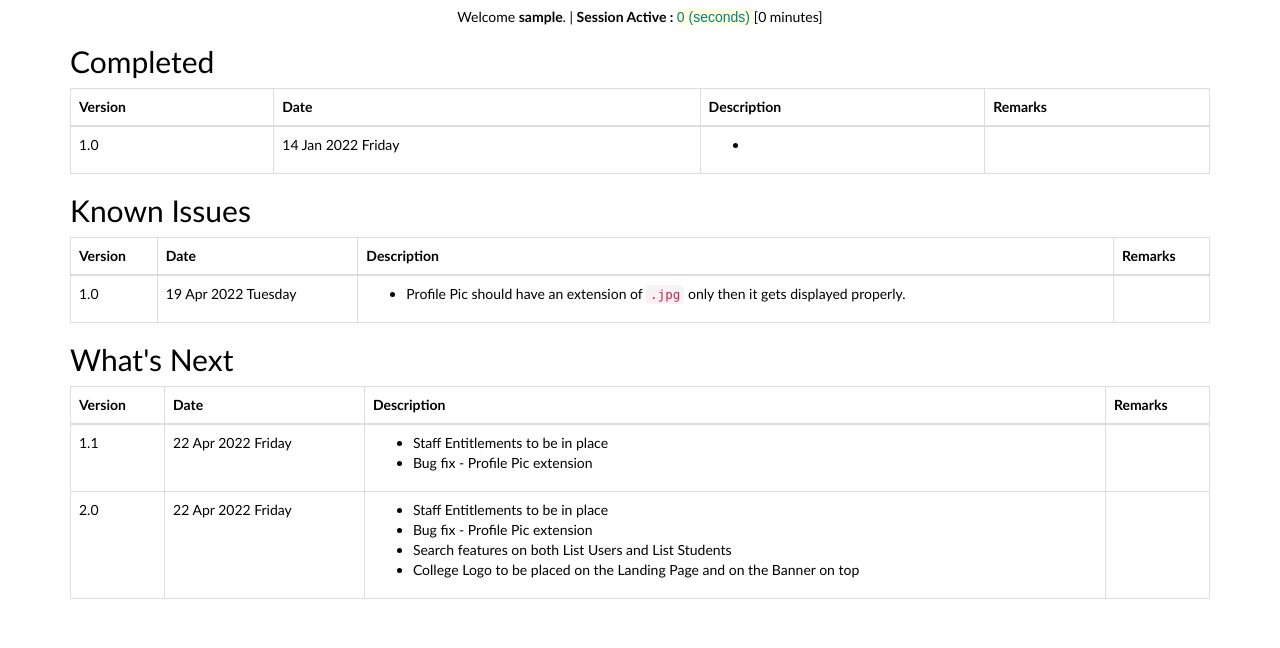
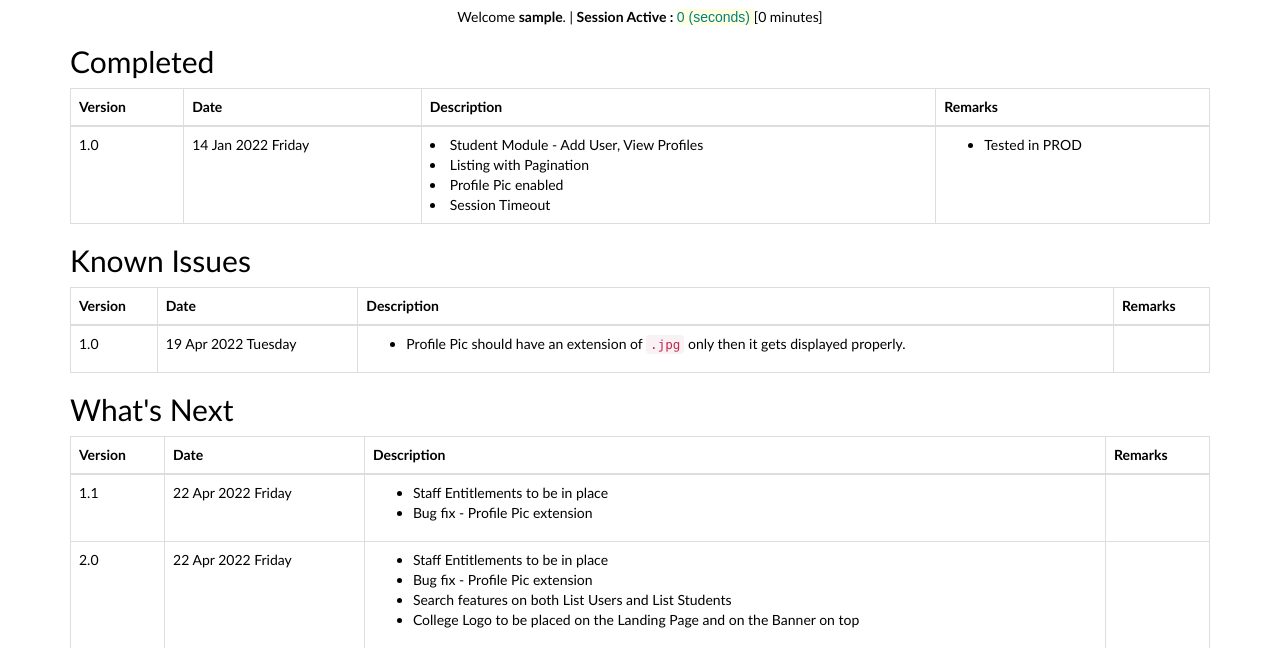
Before and after one commit to itsraghz/php-student-management-system, a PHP site: page /VersionHistory.php in a window 1280 px wide. Shown: the part 101-749 px from the top of the page. Run offline with PHP 8.4, Linux system fonts and the light colour scheme; the visitor is signed in with stand-in values (Sample User, id 1); some libraries are stand-ins or nearby versions.

Commit message:
V1.0 Rollout to PROD - Cleanup

```diff
--- a/VersionHistory.php
+++ b/VersionHistory.php
@@ -19,11 +19,17 @@
             <td>1.0</td>
             <td>14 Jan 2022 Friday</td>
             <td>
-              <ul>
-                <li></li>
+                <li>Student Module - Add User, View Profiles</li>
+                <li>Listing with Pagination</li>
+                <li>Profile Pic enabled</li>
+                <li>Session Timeout</li>
               </ul>
             </td>
-            <td></td>
+            <td>
+              <ul>
+                <li>Tested in PROD</li>
+              </ul>
+            </td>
         </tr>
     </tbody>
 </table>
```
